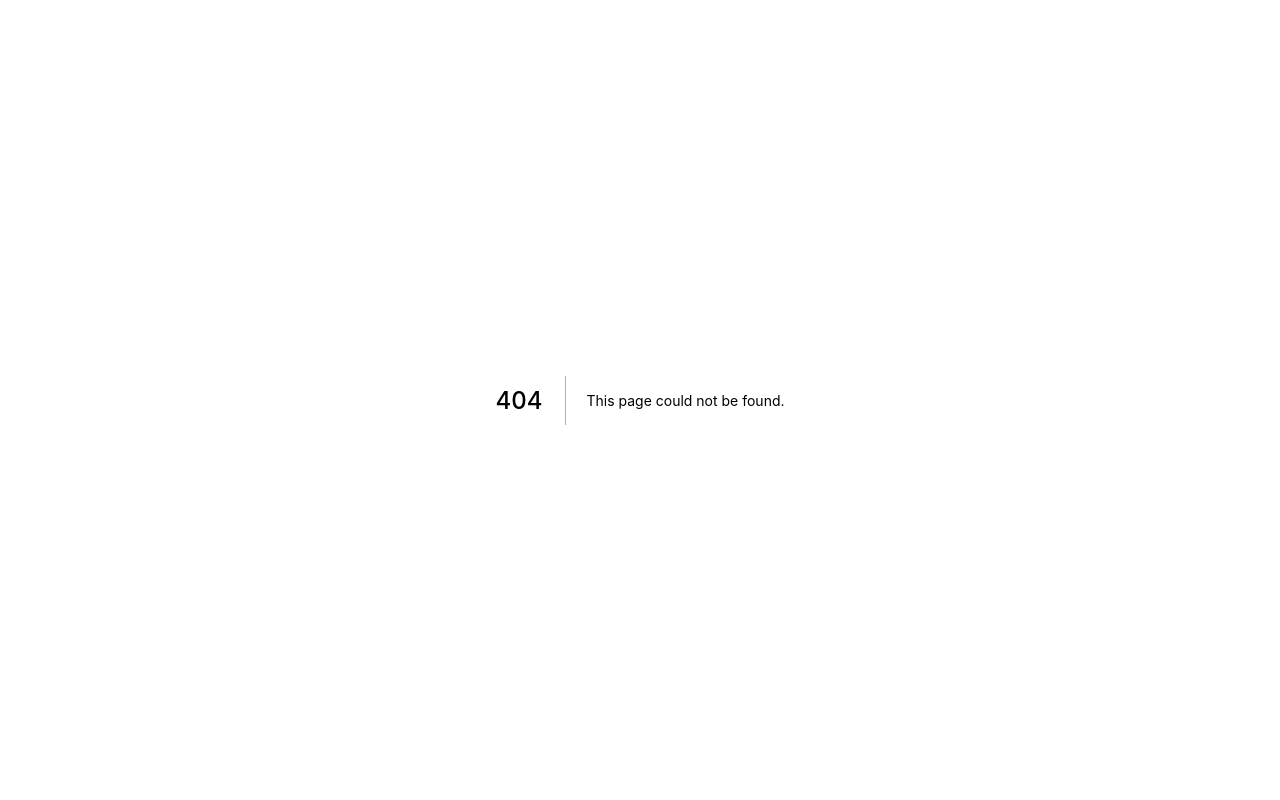
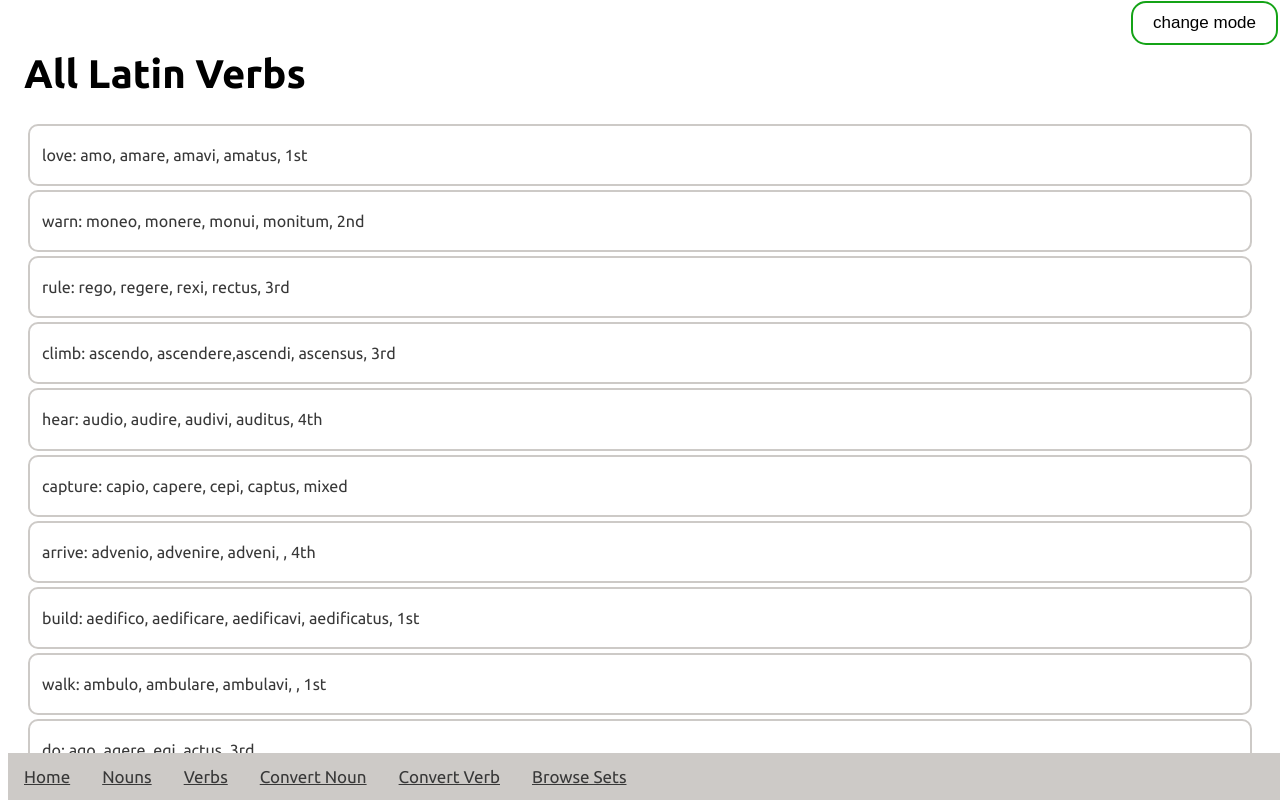
Before and after one commit to VulcanWM/discipulis, a Next.js app: page /all_verbs in a window 1280 px wide. Before the commit this address had no page. Shown: the top 800 px of the page. Built offline with nearby package versions, Linux system fonts and the light colour scheme.

Commit message:
added `all_verbs.js`

```diff
--- /dev/null
+++ b/pages/all_verbs.jsx
@@ -0,0 +1,21 @@
+import Layout from '../components/layout'
+import {verbs} from '../grammar/vocab'
+import Link from 'next/link';
+import styles from '../styles/all_nouns.module.css';
+
+export default function HomePage() {
+  return (
+    <Layout pageTitle="All Verbs">
+      <h1>All Latin Verbs</h1>
+      {
+        Object.keys(verbs).map((verb, index) => (
+          <Link href={"/verb/" + verbs[verb].split(",")[0]}>
+            <div className={styles.word}>
+              <p>{verb}: {verbs[verb]}</p>
+            </div>
+          </Link>
+        ))
+      }
+    </Layout>
+  );
+}
```
